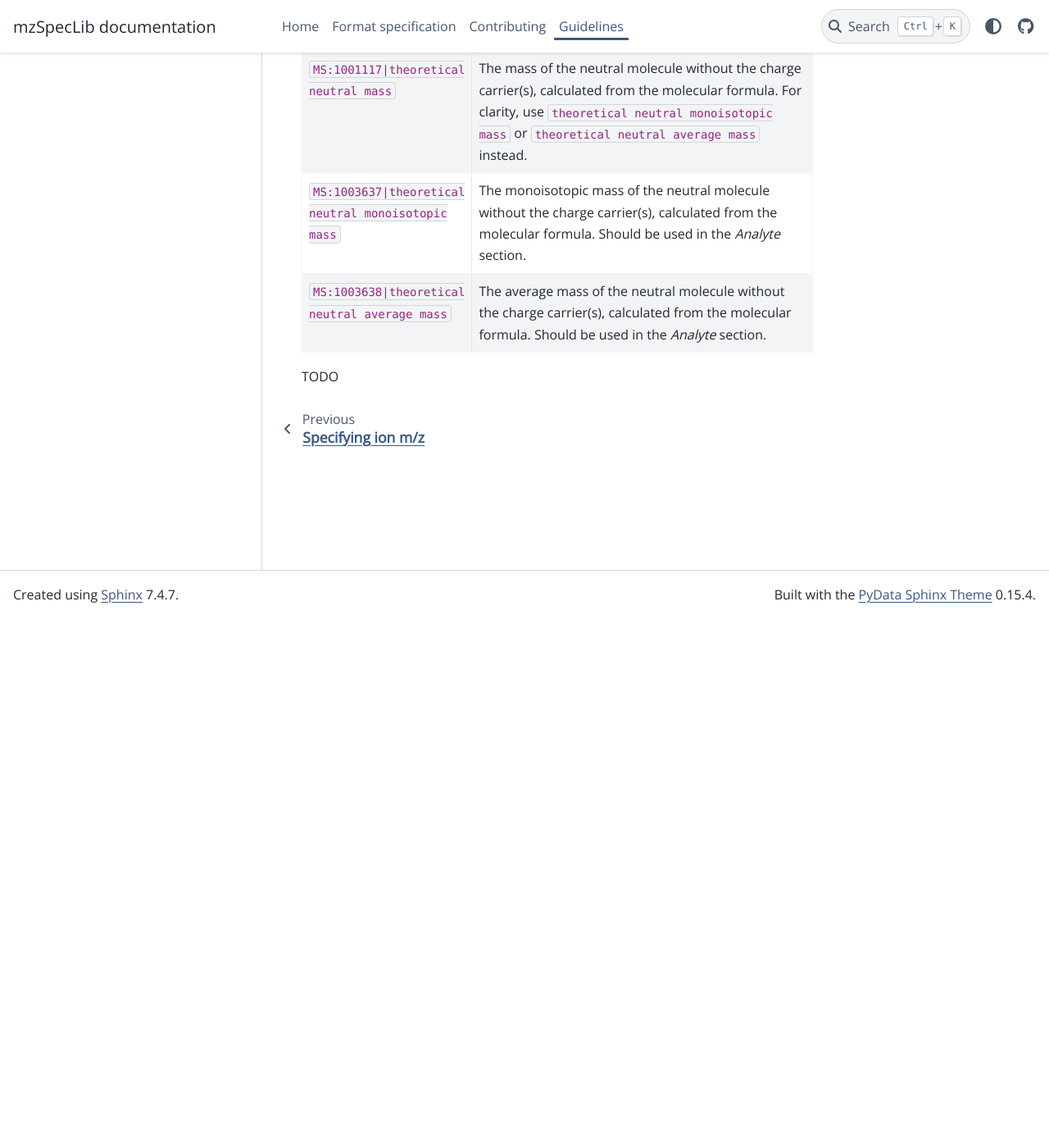
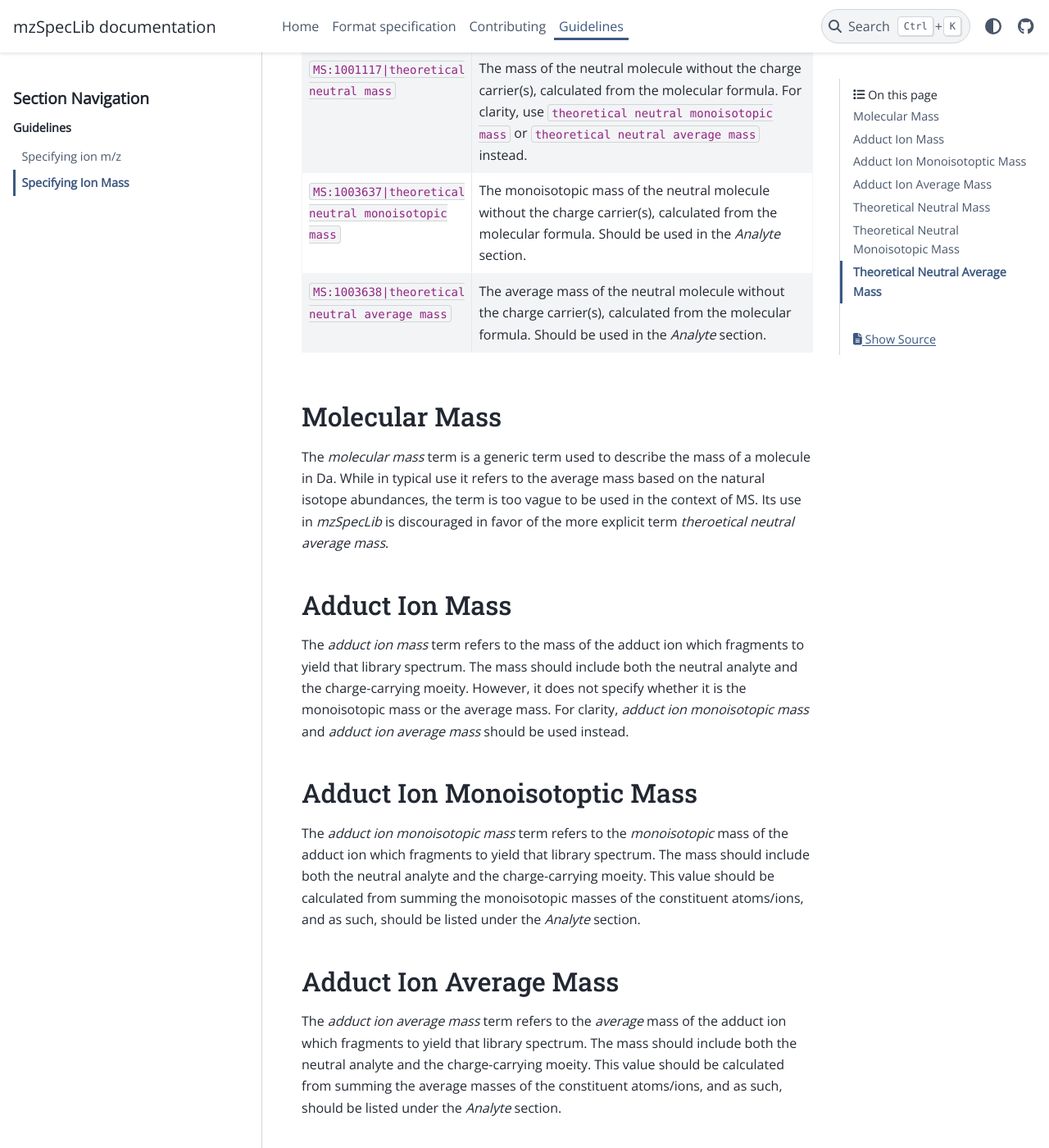
Before and after one commit to HUPO-PSI/mzSpecLib, a Sphinx documentation site: the page built from docs/guidelines/mass_terms.rst, in a window 1280 px wide and 1400 px high, scrolled down 646 px. Shown: the whole window at 82% size. Built offline with Sphinx 7.4.7 and the PyData theme 0.15.4, drawn with Linux system fonts in a browser that asks for light colours; some of the changed text lies outside the part shown.

Commit message:
Update mass_terms.rst (#92)
* Update mass_terms.rst

* Update mass_terms.rst

```diff
--- a/docs/guidelines/mass_terms.rst
+++ b/docs/guidelines/mass_terms.rst
@@ -8,4 +8,39 @@ Specifying Ion Mass
    :name: ion mass terms
 
 
-TODO
+Molecular Mass
+==============
+
+The :title-reference:`molecular mass` term is a generic term used to describe the mass of a molecule in Da. While in typical use it refers to the average mass based on the natural isotope abundances, the term is too vague to be used in the context of MS. Its use in :title-reference:`mzSpecLib` is discouraged in favor of the more explicit term :title-reference:`theroetical neutral average mass`.
+
+
+Adduct Ion Mass
+===============
+
+The :title-reference:`adduct ion mass` term refers to the mass of the adduct ion which fragments to yield that library spectrum. The mass should include both the neutral analyte and the charge-carrying moeity. However, it does not specify whether it is the monoisotopic mass or the average mass. For clarity, :title-reference:`adduct ion monoisotopic mass` and :title-reference:`adduct ion average mass` should be used instead.
+
+Adduct Ion Monoisotoptic Mass
+=============================
+
+The :title-reference:`adduct ion monoisotopic mass` term refers to the *monoisotopic* mass of the adduct ion which fragments to yield that library spectrum. The mass should include both the neutral analyte and the charge-carrying moeity. This value should be calculated from summing the monoisotopic masses of the constituent atoms/ions, and as such, should be listed under the `Analyte` section.
+
+
+Adduct Ion Average Mass
+=======================
+
+The :title-reference:`adduct ion average mass` term refers to the *average* mass of the adduct ion which fragments to yield that library spectrum. The mass should include both the neutral analyte and the charge-carrying moeity. This value should be calculated from summing the average masses of the constituent atoms/ions, and as such, should be listed under the `Analyte` section.
+
+Theoretical Neutral Mass
+========================
+
+The :title-reference:`theoretical neutral mass` term refers to the mass of the neutral analyte. It does not include the charge-carrying moeity. However, it does not specify whether it is the monoisotopic mass or the average mass. For clarity, :title-reference:`theoretical neutral monoisotopic mass` and :title-reference:`theoretical neutral average mass` should be used instead.
+
+Theoretical Neutral Monoisotopic Mass
+=====================================
+
+The :title-reference:`theoretical neutral monoisotopic mass` term refers to the *monoisotopic* mass of the neutral analyte. It does not include the charge-carrying moeity. This value should be calculated from summing the monoisotopic masses of the constituent atoms, and as such, should be listed under the `Analyte` section.
+
+Theoretical Neutral Average Mass
+================================
+
+The :title-reference:`theoretical neutral average mass` term refers to the *average* mass of the neutral analyte. It does not include the charge-carrying moeity. This value should be calculated from summing the average masses of the constituent atoms, and as such, should be listed under the `Analyte` section.
```
